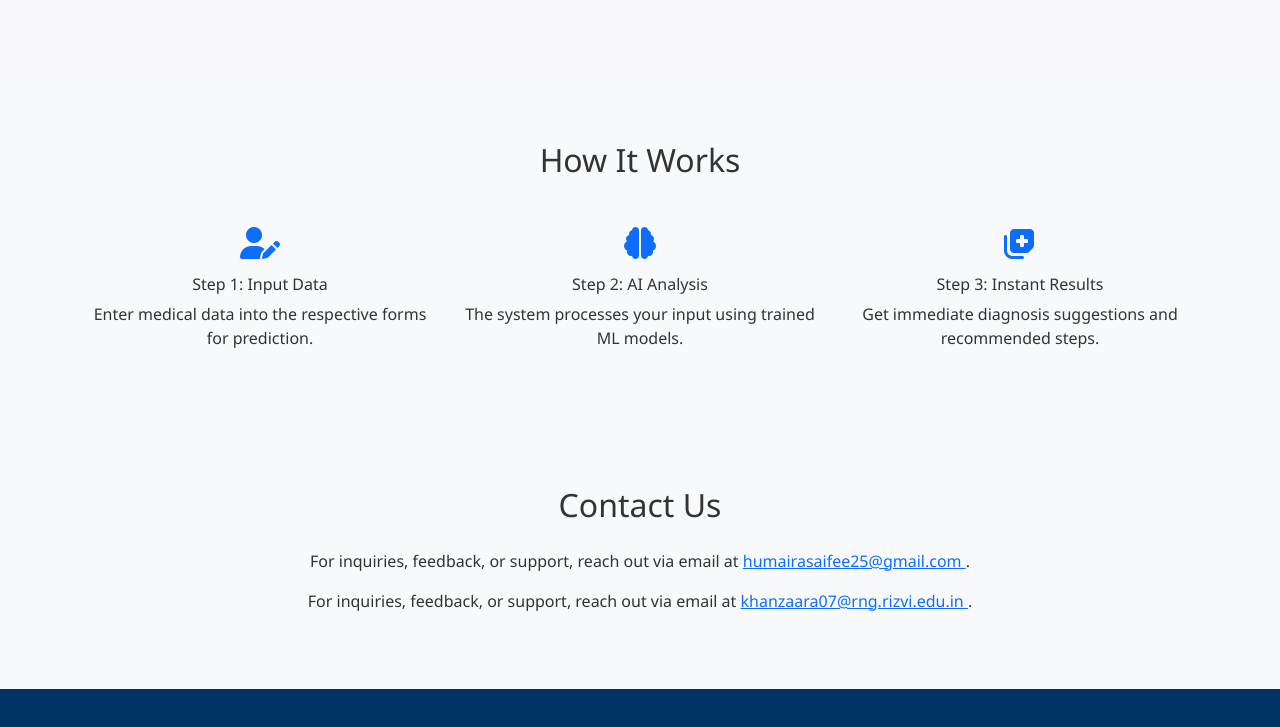
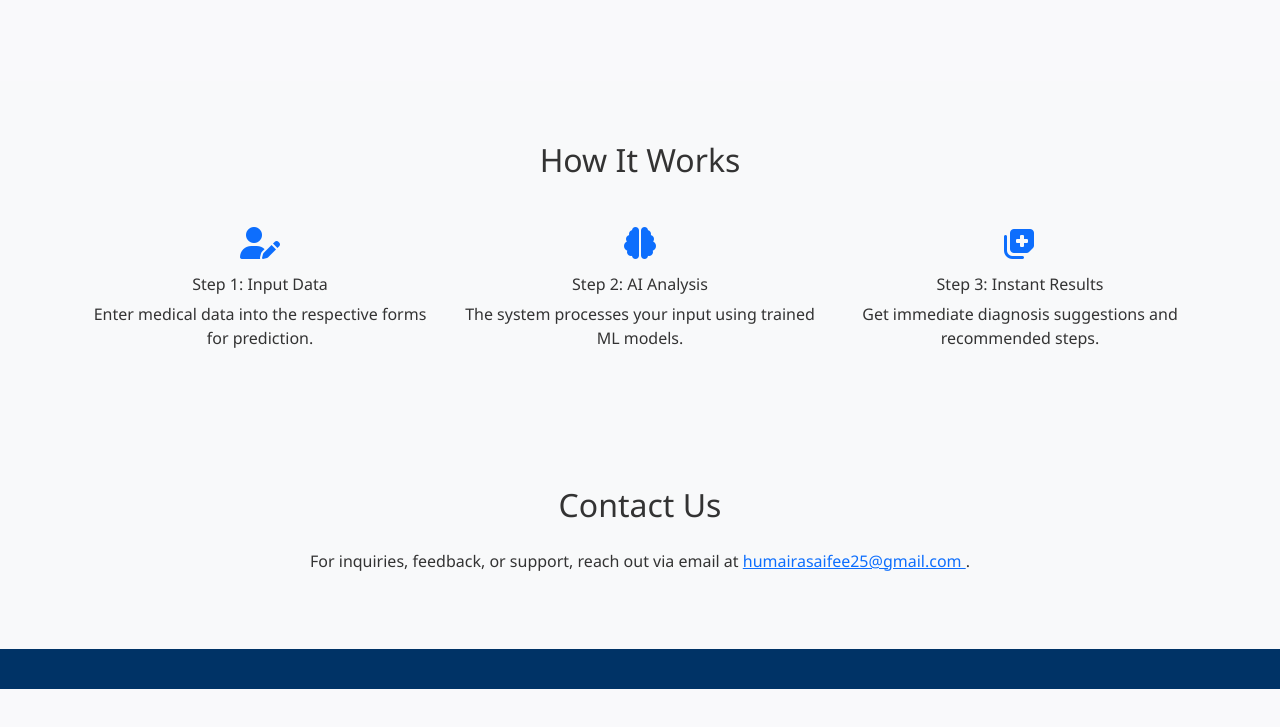
Before and after one commit to codewhizkidd/-Human-Disease-Prediction-, a plain HTML site: page index.html in a window 1280 px wide. Shown: the part 715-1442 px from the top of the page. After the commit the page ends 1404 px from the top, so only its background shows below. Drawn offline with nearby package versions, Linux system fonts and the light colour scheme.

Commit message:
updated index.html

```diff
--- a/index.html
+++ b/index.html
@@ -140,8 +140,6 @@
             <h2 class="text-center mb-4">Contact Us</h2>
             <p class="text-center">For inquiries, feedback, or support, reach out via email at <a href="mailto:humairasaifee25@gmail.com">humairasaifee25@gmail.com
             </a>.</p>
-            <p class="text-center">For inquiries, feedback, or support, reach out via email at <a href="mailto:khanzaara07@eng.rizvi.edu.in">khanzaara07@rng.rizvi.edu.in
-            </a>.</p>
         </div>
     </section>
 
```
